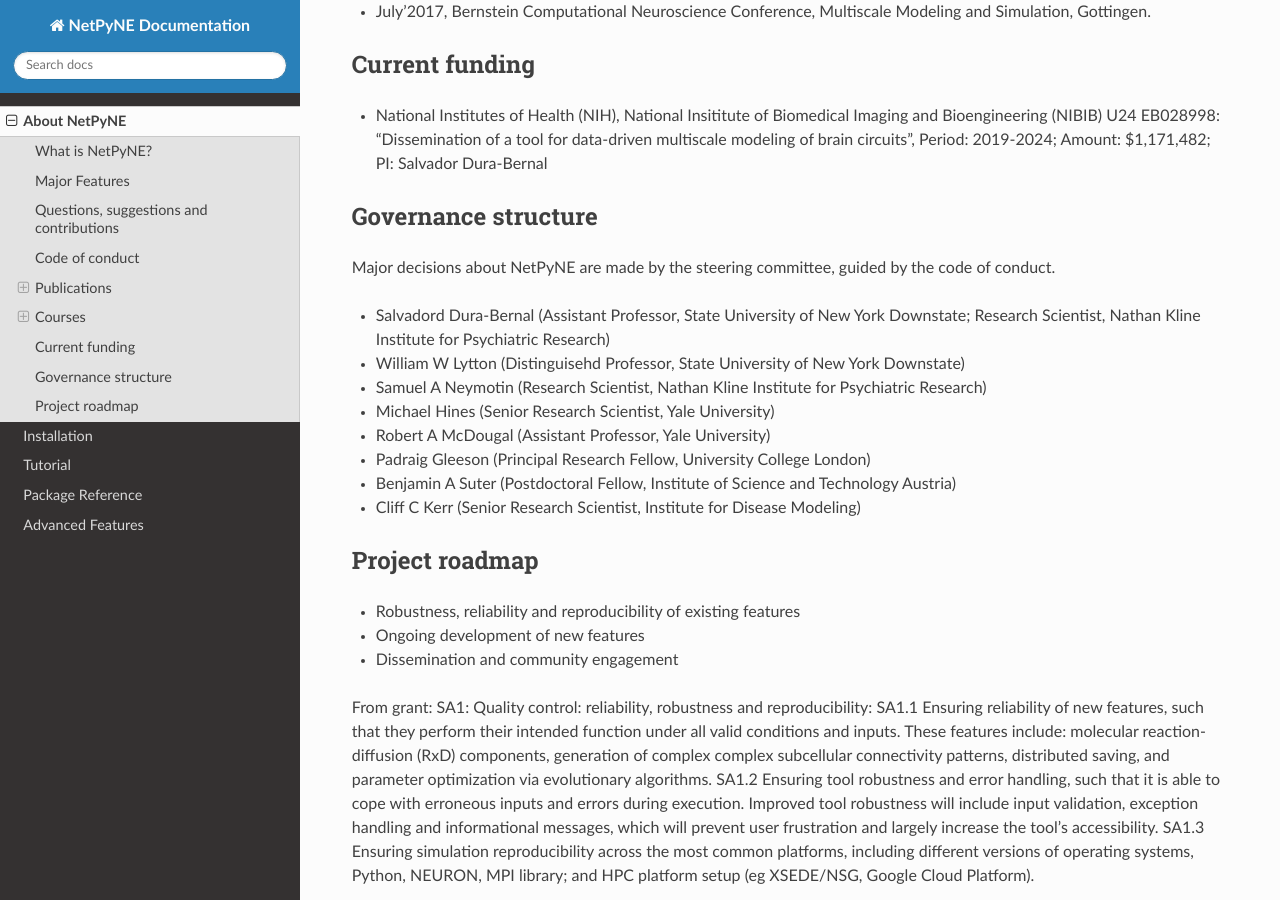
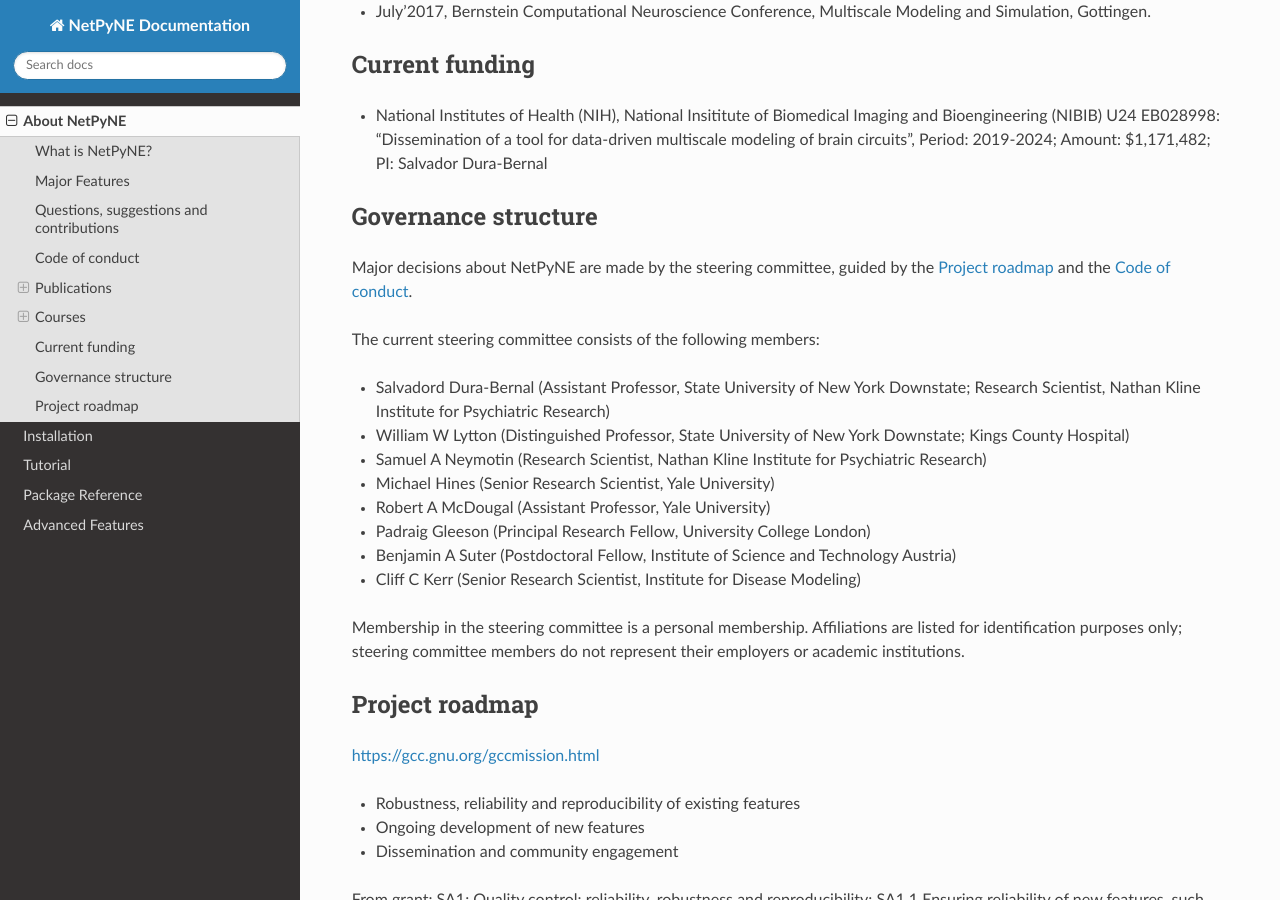
Before and after one commit to suny-downstate-medical-center/netpyne, a Sphinx documentation site: the page built from doc/source/about.rst, in a window 1280 px wide and 900 px high, scrolled down 4936 px. Built offline with Sphinx 7.4.7 and the Read the Docs theme 2.0.0, drawn with Linux system fonts in a browser that asks for light colours; some of the changed text lies outside the part shown.

Commit message:
added governance

```diff
--- a/doc/source/about.rst
+++ b/doc/source/about.rst
@@ -87,6 +87,8 @@
 For further information please contact salvadordura@gmail.com.
 
 
+.. _code_of_conduct:
+
 Code of conduct
 ---------------------
 
@@ -121,8 +123,6 @@
 Make use and/or cite NetPyNE
 ^^^^^^^^^^^^^^^^^^^^^^^^^^^^^^
 
-https://scholar.google.com/scholar?oi=bibs&hl=en&cites=17032431079400790910&as_sdt=5
-
 - Tejada J, Roque AC, **Conductance-based models and the fragmentation problem: A case study based on hippocampal CA1 pyramidal cell models and epilepsy**
 `Epilepsy & Behavior, 106841 <http://www.sciencedirect.com/science/article/pii/S1525505019310819>`_ 2019.
 
@@ -184,20 +187,36 @@
 Governance structure
 ---------------------
 
-Major decisions about NetPyNE are made by the steering committee, guided by the code of conduct.
+Major decisions about NetPyNE are made by the steering committee, guided by the :ref:`project_roadmap` and the :ref:`code_of_conduct`.
+
+The current steering committee consists of the following members:
 
 - Salvadord Dura-Bernal (Assistant Professor, State University of New York Downstate; Research Scientist, Nathan Kline Institute for Psychiatric Research)
-- William W Lytton (Distinguisehd Professor, State University of New York Downstate)
+
+- William W Lytton (Distinguished Professor, State University of New York Downstate; Kings County Hospital)
+
 - Samuel A Neymotin (Research Scientist, Nathan Kline Institute for Psychiatric Research)
+
 - Michael Hines (Senior Research Scientist, Yale University)
+
 - Robert A McDougal (Assistant Professor, Yale University)
+
 - Padraig Gleeson (Principal Research Fellow, University College London)
+
 - Benjamin A Suter (Postdoctoral Fellow, Institute of Science and Technology Austria)
+
 - Cliff C Kerr (Senior Research Scientist, Institute for Disease Modeling)
 
 
+Membership in the steering committee is a personal membership. Affiliations are listed for identification purposes only; steering committee members do not represent their employers or academic institutions.
+
+
+.. _project_roadmap:
+
 Project roadmap
 ---------------------
+
+https://gcc.gnu.org/gccmission.html
 
 - Robustness, reliability and reproducibility of existing features
 
```
Also changed, not shown: other parts of doc/source/about.rst (+3 -0 lines).
